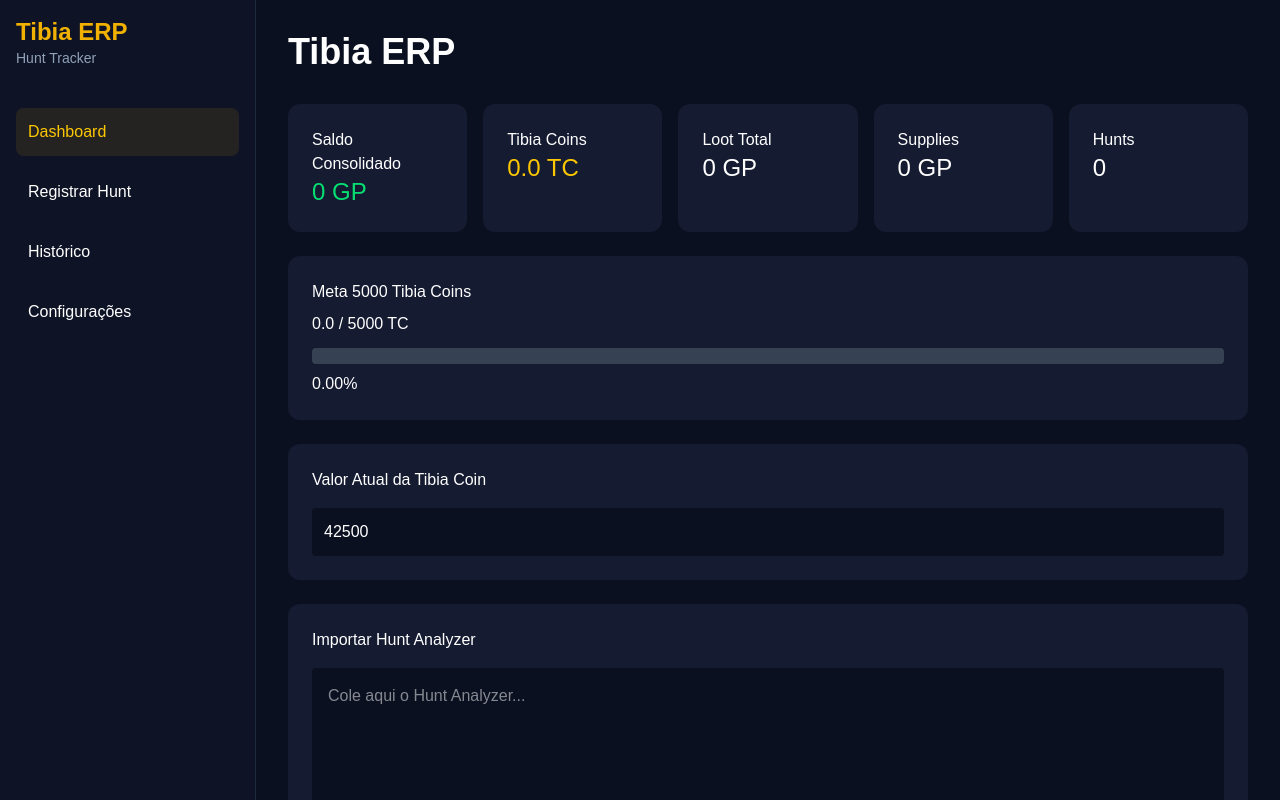
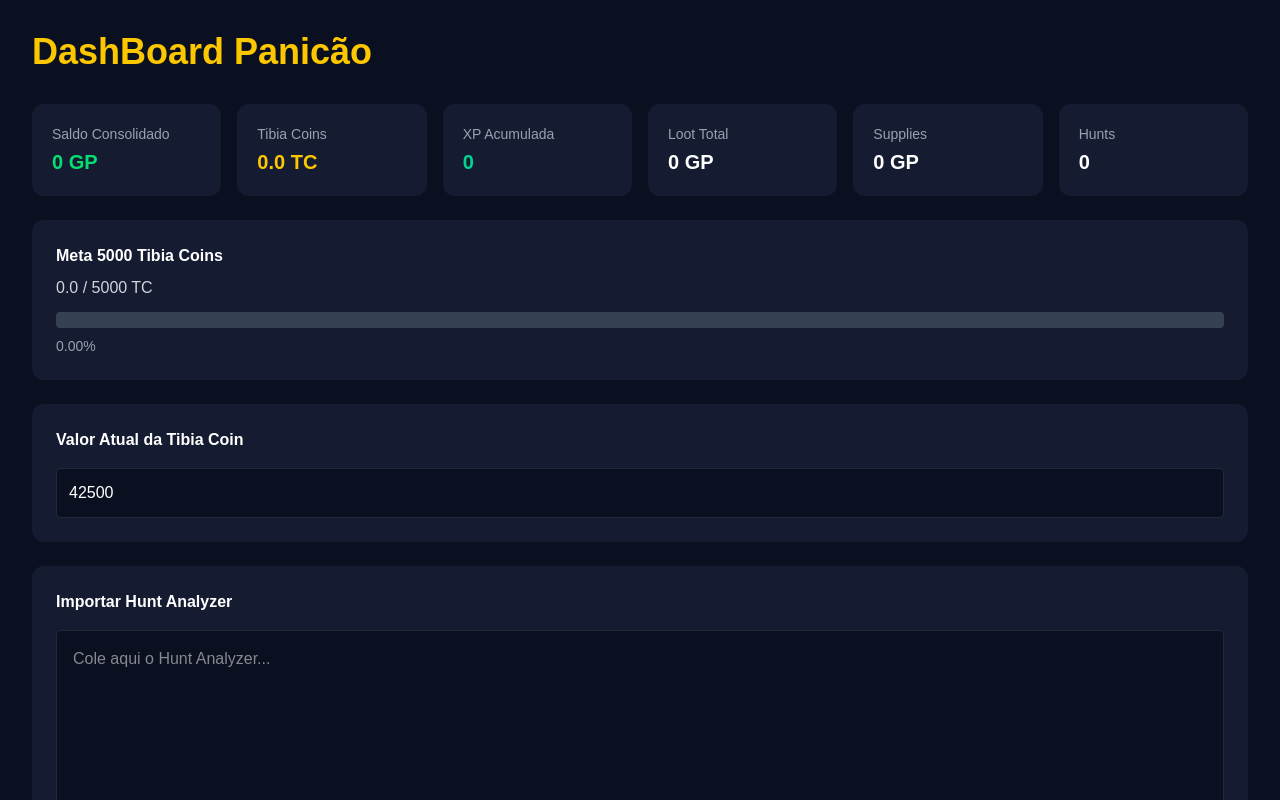
Before and after one commit to panicokina/Meu-Projeto-Tibia-ERP, a Next.js app: page / in a window 1280 px wide. Shown: the top 800 px of the page. Built offline with nearby package versions, Linux system fonts and the light colour scheme.

Commit message:
Ajusta espacamento e impede quebra de linha do GP

```diff
--- a/app/page.tsx
+++ b/app/page.tsx
@@ -1,7 +1,6 @@
 "use client";
 
 import { useEffect, useState } from "react";
-import Sidebar from "@/components/Sidebar";
 
 interface Hunt {
   id: number;
@@ -10,6 +9,7 @@
   supplies: number;
   balance: number;
   tc: number;
+  xp: number;
 }
 
 export default function Home() {
@@ -21,6 +21,7 @@
   const [balance, setBalance] = useState(0);
   const [hunts, setHunts] = useState(0);
   const [tibiaCoins, setTibiaCoins] = useState(0);
+  const [totalXp, setTotalXp] = useState(0);
 
   const [history, setHistory] = useState<Hunt[]>([]);
 
@@ -41,6 +42,7 @@
         setHunts(data.hunts || 0);
         setTibiaCoins(data.tibiaCoins || 0);
         setTcPrice(data.tcPrice || 42500);
+        setTotalXp(data.totalXp || 0);
         setHistory(data.history || []);
       } catch (error) {
         console.error("Erro ao carregar dados do localStorage:", error);
@@ -62,6 +64,7 @@
         hunts,
         tibiaCoins,
         tcPrice,
+        totalXp,
         history,
       })
     );
@@ -72,6 +75,7 @@
     hunts,
     tibiaCoins,
     tcPrice,
+    totalXp,
     history,
     isLoaded,
   ]);
@@ -80,6 +84,9 @@
     const lootMatch = analyzer.match(/Loot:\s*([\d.]+)/);
     const suppliesMatch = analyzer.match(/Supplies:\s*([\d.]+)/);
     const balanceMatch = analyzer.match(/Balance:\s*([\d.]+)/);
+
+    // Tenta capturar Raw XP Gain primeiro; se não achar, busca XP Gain padrão
+    const xpMatch = analyzer.match(/Raw XP Gain:\s*([\d.]+)/) || analyzer.match(/XP Gain:\s*([\d.]+)/);
 
     const lootValue = lootMatch
       ? Number(lootMatch[1].replace(/\./g, ""))
@@ -93,12 +100,17 @@
       ? Number(balanceMatch[1].replace(/\./g, ""))
       : 0;
 
+    const xpValue = xpMatch
+      ? Number(xpMatch[1].replace(/\./g, ""))
+      : 0;
+
     const tcEarned = balanceValue / tcPrice;
 
     setLoot((prev) => prev + lootValue);
     setSupplies((prev) => prev + suppliesValue);
     setBalance((prev) => prev + balanceValue);
     setTibiaCoins((prev) => prev + tcEarned);
+    setTotalXp((prev) => prev + xpValue);
     setHunts((prev) => prev + 1);
 
     const newHunt: Hunt = {
@@ -108,6 +120,7 @@
       supplies: suppliesValue,
       balance: balanceValue,
       tc: tcEarned,
+      xp: xpValue,
     };
 
     setHistory((prev) => [newHunt, ...prev]);
@@ -129,6 +142,7 @@
     setBalance(0);
     setHunts(0);
     setTibiaCoins(0);
+    setTotalXp(0);
     setHistory([]);
   }
 
@@ -138,76 +152,82 @@
   );
 
   return (
-    <div className="flex min-h-screen bg-[#0B1020] text-white">
-      <Sidebar />
-
-      <main className="flex-1 p-8">
-        <h1 className="text-4xl font-bold mb-8">
-          Tibia ERP
+    <div className="min-h-screen bg-[#0B1020] text-white">
+      <main className="max-w-[1400px] mx-auto p-8">
+        <h1 className="text-4xl font-bold mb-8 text-yellow-400">
+          DashBoard Panicão
         </h1>
 
-        <div className="grid grid-cols-5 gap-4">
-          <div className="bg-[#151B31] p-6 rounded-xl">
-            <h2>Saldo Consolidado</h2>
-            <p className="text-2xl text-green-400">
+        {/* Grid ajustado para ter melhor espaçamento */}
+        <div className="grid grid-cols-1 sm:grid-cols-2 lg:grid-cols-3 xl:grid-cols-6 gap-4">
+          <div className="bg-[#151B31] p-5 rounded-xl">
+            <h2 className="text-gray-400 text-sm mb-1 whitespace-nowrap">Saldo Consolidado</h2>
+            <p className="text-xl font-bold text-green-400 whitespace-nowrap">
               {balance.toLocaleString("pt-BR")} GP
             </p>
           </div>
 
-          <div className="bg-[#151B31] p-6 rounded-xl">
-            <h2>Tibia Coins</h2>
-            <p className="text-2xl text-yellow-400">
+          <div className="bg-[#151B31] p-5 rounded-xl">
+            <h2 className="text-gray-400 text-sm mb-1 whitespace-nowrap">Tibia Coins</h2>
+            <p className="text-xl font-bold text-yellow-400 whitespace-nowrap">
               {tibiaCoins.toFixed(1)} TC
             </p>
           </div>
 
-          <div className="bg-[#151B31] p-6 rounded-xl">
-            <h2>Loot Total</h2>
-            <p className="text-2xl">
+          <div className="bg-[#151B31] p-5 rounded-xl">
+            <h2 className="text-gray-400 text-sm mb-1 whitespace-nowrap">XP Acumulada</h2>
+            <p className="text-xl font-bold text-emerald-400 whitespace-nowrap">
+              {totalXp.toLocaleString("pt-BR")}
+            </p>
+          </div>
+
+          <div className="bg-[#151B31] p-5 rounded-xl">
+            <h2 className="text-gray-400 text-sm mb-1 whitespace-nowrap">Loot Total</h2>
+            <p className="text-xl font-bold whitespace-nowrap">
               {loot.toLocaleString("pt-BR")} GP
             </p>
           </div>
 
-          <div className="bg-[#151B31] p-6 rounded-xl">
-            <h2>Supplies</h2>
-            <p className="text-2xl">
+          <div className="bg-[#151B31] p-5 rounded-xl">
+            <h2 className="text-gray-400 text-sm mb-1 whitespace-nowrap">Supplies</h2>
+            <p className="text-xl font-bold whitespace-nowrap">
               {supplies.toLocaleString("pt-BR")} GP
             </p>
           </div>
 
-          <div className="bg-[#151B31] p-6 rounded-xl">
-            <h2>Hunts</h2>
-            <p className="text-2xl">
+          <div className="bg-[#151B31] p-5 rounded-xl">
+            <h2 className="text-gray-400 text-sm mb-1 whitespace-nowrap">Hunts</h2>
+            <p className="text-xl font-bold whitespace-nowrap">
               {hunts}
             </p>
           </div>
         </div>
 
         <div className="mt-6 bg-[#151B31] p-6 rounded-xl">
-          <h2 className="mb-2">
+          <h2 className="mb-2 font-semibold">
             Meta 5000 Tibia Coins
           </h2>
 
-          <p className="mb-3">
+          <p className="mb-3 text-gray-300">
             {tibiaCoins.toFixed(1)} / 5000 TC
           </p>
 
           <div className="w-full bg-gray-700 h-4 rounded">
             <div
-              className="bg-yellow-500 h-4 rounded"
+              className="bg-yellow-500 h-4 rounded transition-all duration-300"
               style={{
                 width: `${progress}%`,
               }}
             />
           </div>
 
-          <p className="mt-2">
+          <p className="mt-2 text-sm text-gray-400">
             {progress.toFixed(2)}%
           </p>
         </div>
 
         <div className="mt-6 bg-[#151B31] p-6 rounded-xl">
-          <h2 className="mb-4">
+          <h2 className="mb-4 font-semibold">
             Valor Atual da Tibia Coin
           </h2>
 
@@ -217,12 +237,12 @@
             onChange={(e) =>
               setTcPrice(Number(e.target.value))
             }
-            className="w-full bg-[#0B1020] p-3 rounded"
+            className="w-full bg-[#0B1020] p-3 rounded border border-gray-800 focus:outline-none focus:border-yellow-500"
           />
         </div>
 
         <div className="mt-6 bg-[#151B31] p-6 rounded-xl">
-          <h2 className="mb-4">
+          <h2 className="mb-4 font-semibold">
             Importar Hunt Analyzer
           </h2>
 
@@ -231,21 +251,21 @@
             onChange={(e) =>
               setAnalyzer(e.target.value)
             }
-            className="w-full h-64 bg-[#0B1020] p-4 rounded"
+            className="w-full h-64 bg-[#0B1020] p-4 rounded border border-gray-800 focus:outline-none focus:border-yellow-500"
             placeholder="Cole aqui o Hunt Analyzer..."
           />
 
           <div className="flex gap-3 mt-4">
             <button
               onClick={importHunt}
-              className="bg-yellow-500 text-black px-6 py-2 rounded font-bold"
+              className="bg-yellow-500 text-black px-6 py-2 rounded font-bold hover:bg-yellow-400 transition"
             >
               Importar Hunt
             </button>
 
             <button
               onClick={clearData}
-              className="bg-red-600 px-6 py-2 rounded font-bold"
+              className="bg-red-600 px-6 py-2 rounded font-bold hover:bg-red-500 transition"
             >
               Limpar Dados
             </button>
@@ -253,15 +273,16 @@
         </div>
 
         <div className="mt-6 bg-[#151B31] p-6 rounded-xl">
-          <h2 className="text-2xl mb-4">
+          <h2 className="text-2xl mb-4 font-bold">
             Histórico de Hunts
           </h2>
 
           <div className="overflow-x-auto">
             <table className="w-full">
               <thead>
-                <tr className="text-left border-b border-slate-700">
+                <tr className="text-left border-b border-slate-700 text-gray-400">
                   <th className="pb-2">Data</th>
+                  <th className="pb-2">XP</th>
                   <th className="pb-2">Loot</th>
                   <th className="pb-2">Supplies</th>
                   <th className="pb-2">Balance</th>
@@ -273,24 +294,28 @@
                 {history.map((hunt) => (
                   <tr
                     key={hunt.id}
-                    className="border-b border-slate-800"
+                    className="border-b border-slate-800 hover:bg-[#0B1020]/50"
                   >
                     <td className="py-2">{hunt.date}</td>
 
-                    <td>
-                      {hunt.loot.toLocaleString("pt-BR")}
+                    <td className="text-emerald-400 font-medium">
+                      {(hunt.xp || 0).toLocaleString("pt-BR")}
                     </td>
 
                     <td>
-                      {hunt.supplies.toLocaleString("pt-BR")}
+                      {hunt.loot.toLocaleString("pt-BR")} GP
                     </td>
 
                     <td>
-                      {hunt.balance.toLocaleString("pt-BR")}
+                      {hunt.supplies.toLocaleString("pt-BR")} GP
                     </td>
 
                     <td>
-                      {hunt.tc.toFixed(1)}
+                      {hunt.balance.toLocaleString("pt-BR")} GP
+                    </td>
+
+                    <td>
+                      {hunt.tc.toFixed(1)} TC
                     </td>
                   </tr>
                 ))}
```
